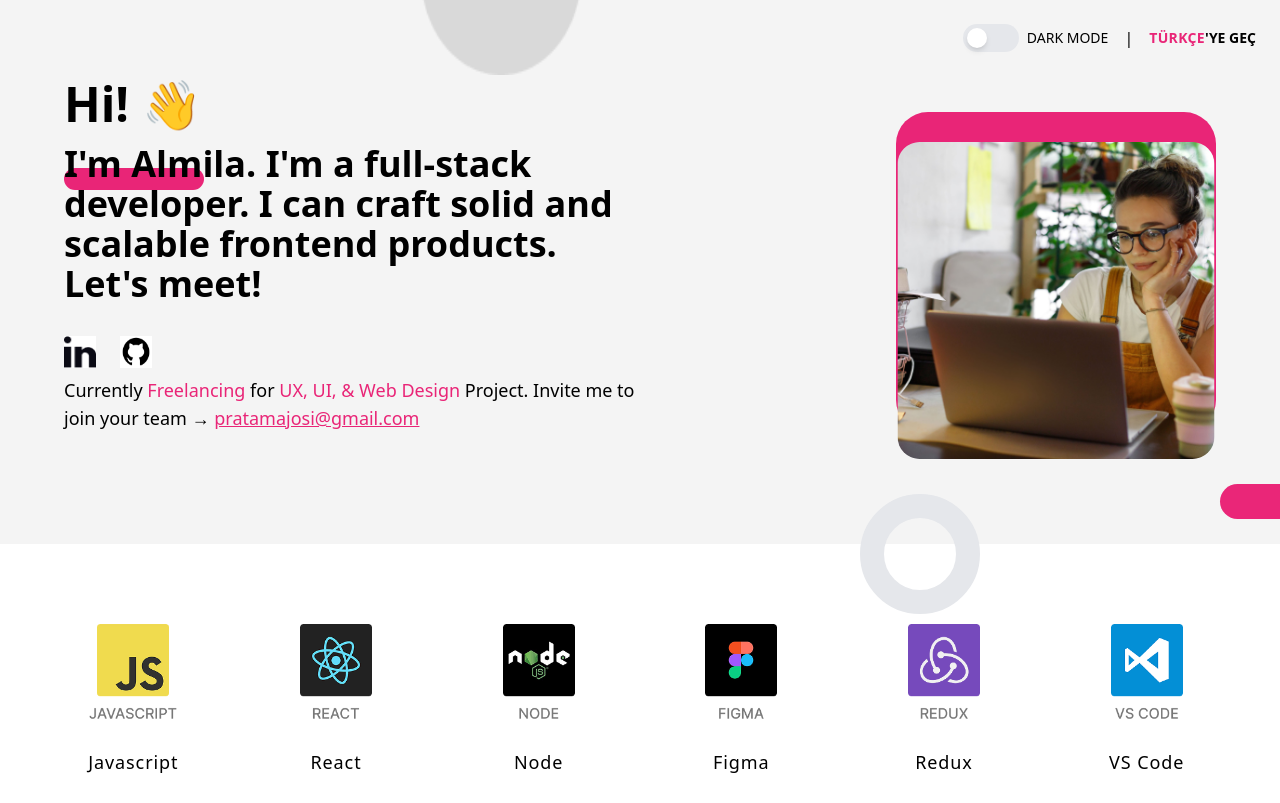
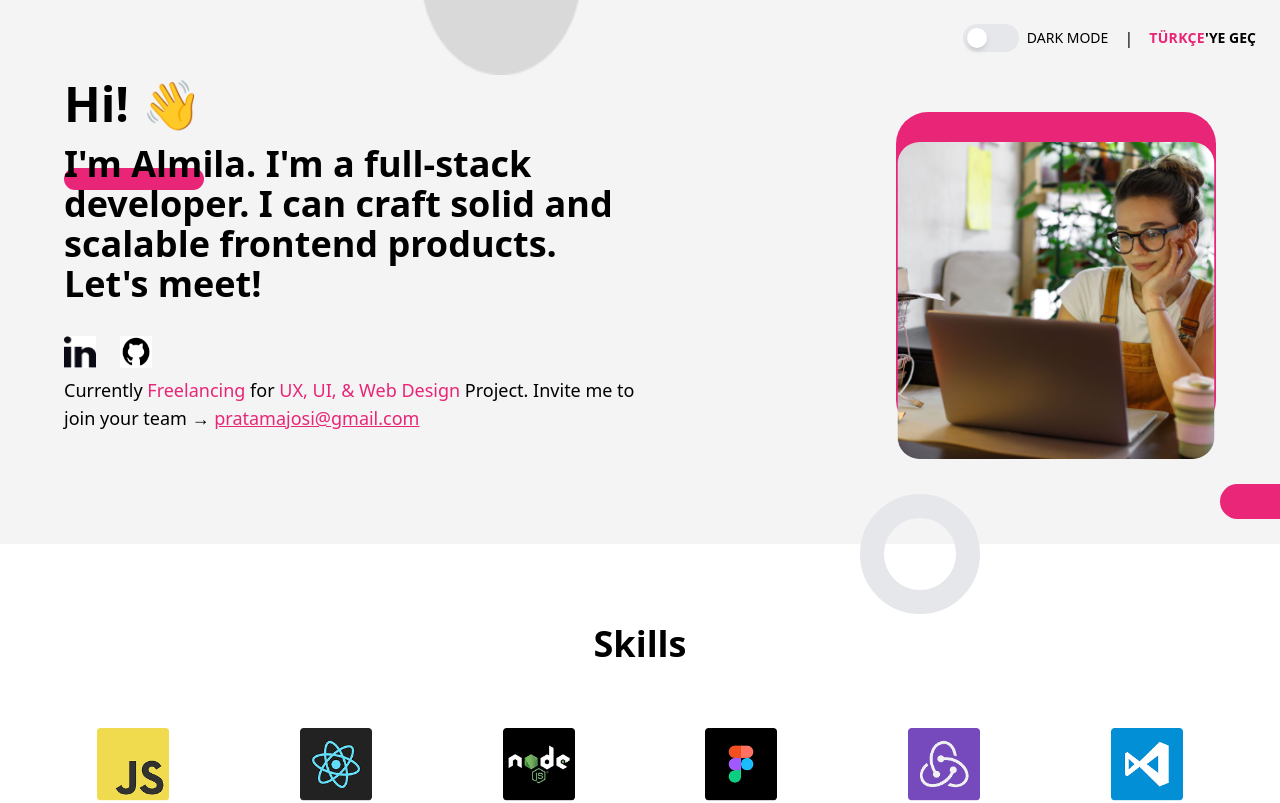
Before and after one commit to bsrayapici/BY_CV_V4_180525, a React (Vite) app: page / in a window 1280 px wide. Shown: the top 803 px of the page. Built offline with nearby package versions, Linux system fonts and the light colour scheme.

Commit message:
Updated Skills.jsx

```diff
--- a/src/components/Skills.jsx
+++ b/src/components/Skills.jsx
@@ -21,7 +21,9 @@ function Skills() {
       />
 
       <div className="max-w-7xl mx-auto">
-
+        <h2 className="text-3xl md:text-4xl font-bold mb-16 text-center text-black dark:text-white">
+          {skills.title}
+        </h2>
         <div className="grid grid-cols-2 sm:grid-cols-3 lg:grid-cols-6 gap-8 md:gap-16 justify-items-center">
           {skills.skills.map((skill, index) => (
             <div
@@ -35,9 +37,6 @@ function Skills() {
                   className="w-full h-full object-contain"
                 />
               </div>
-              <h3 className="text-base md:text-lg font-medium text-black dark:text-white tracking-wider text-center">
-                {skill.name}
-              </h3>
             </div>
           ))}
         </div>
```
